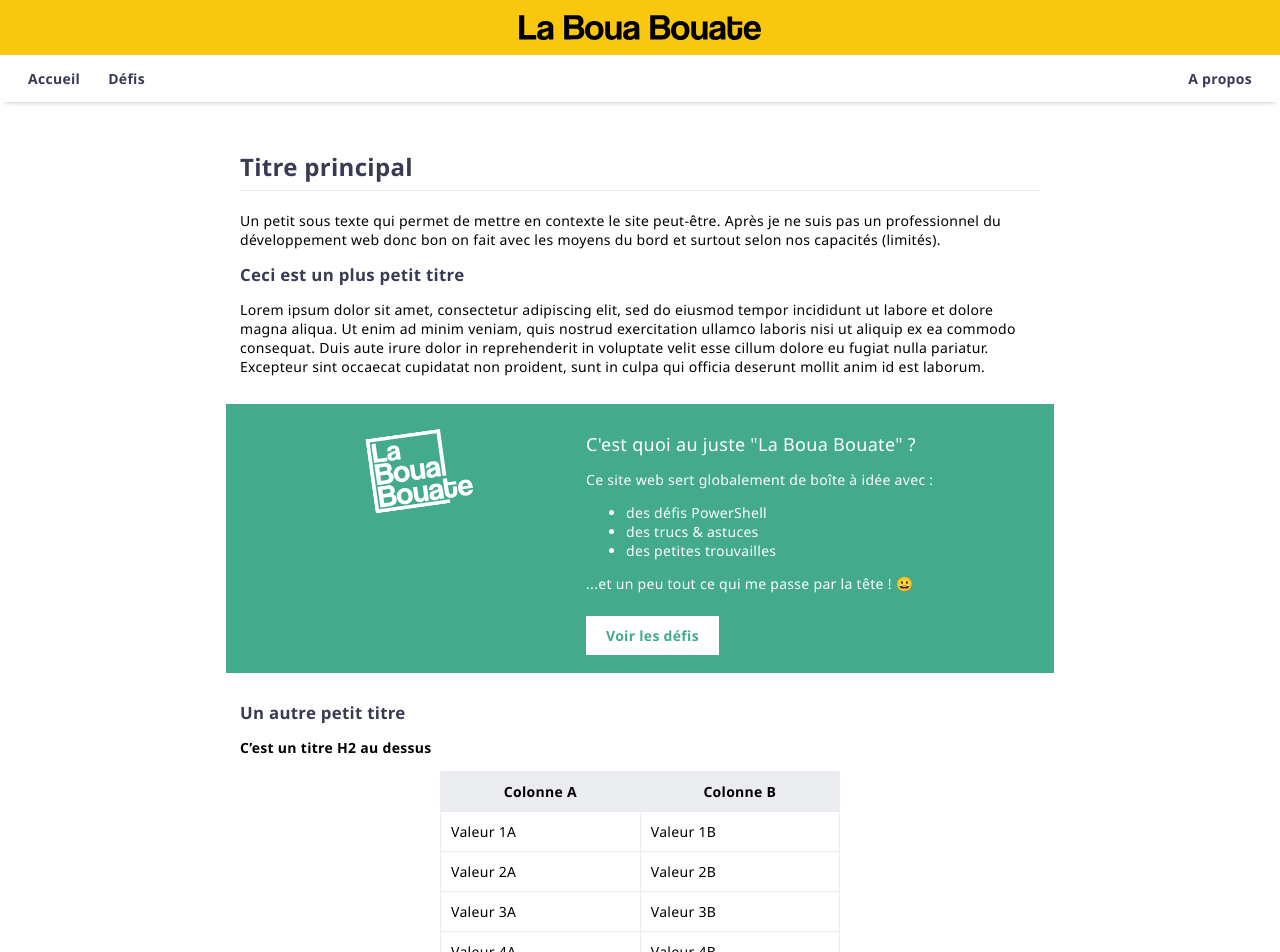
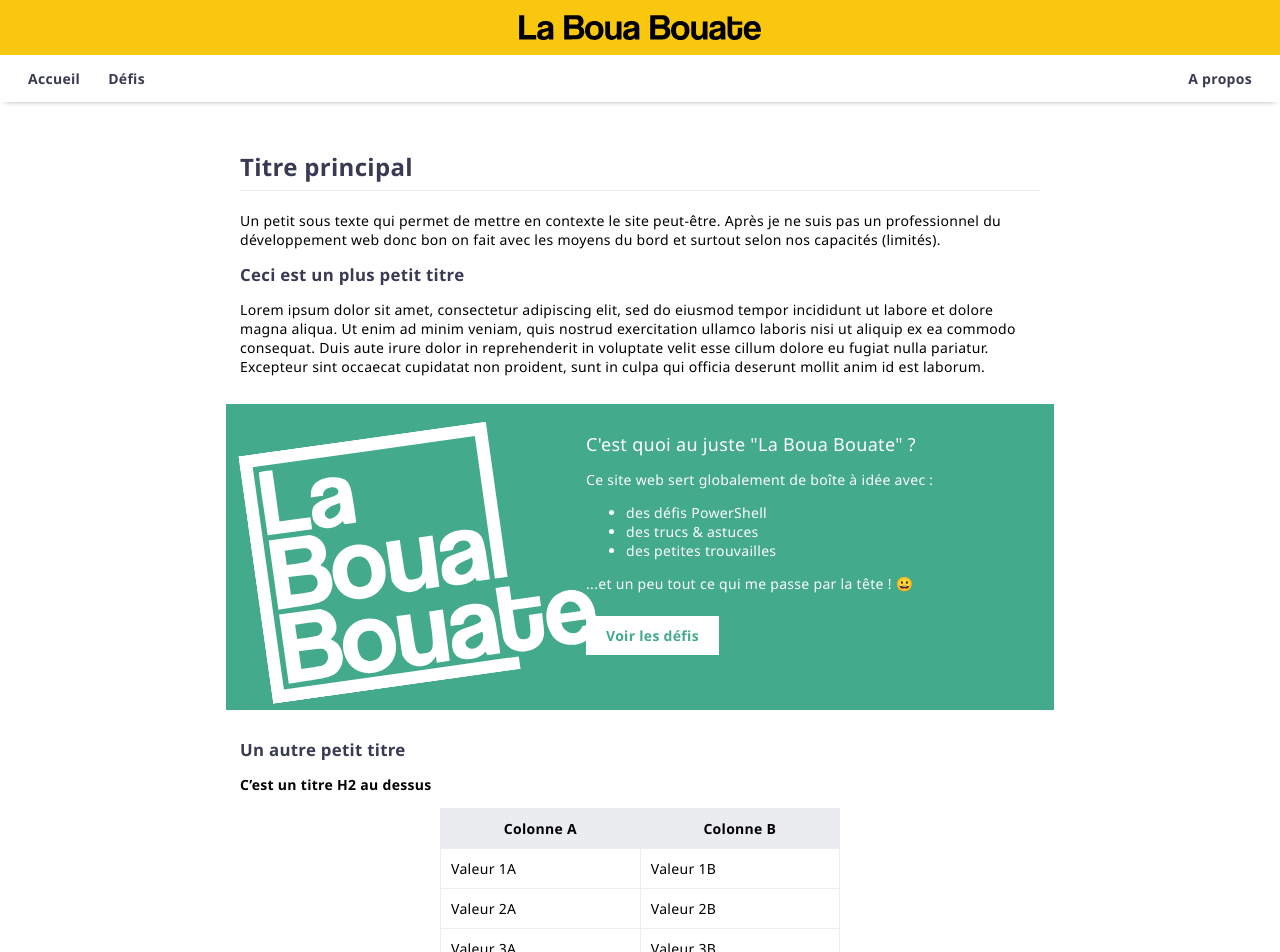
Before and after one commit to leobouard/leobouard.github.io, a Jekyll site: the page built from index.md, in a window 1280 px wide. Shown: the top 952 px of the page. Built offline with Jekyll 4.4.1, drawn with Linux system fonts in a browser that asks for light colours; our own code applies the rules of GitHub Pages for plain Markdown files.

Commit message:
Update hero

```diff
--- a/assets/css/style.scss
+++ b/assets/css/style.scss
@@ -111,10 +111,6 @@ section {
         padding: 2em;
         display: flex;
         vertical-align: middle;
-
-        img {
-            max-width: 30%;
-        }
 
         a {
             margin-top: 1em;
--- a/index.md
+++ b/index.md
@@ -7,10 +7,10 @@ Un petit sous texte qui permet de mettre en contexte le site peut-être. Après
 Lorem ipsum dolor sit amet, consectetur adipiscing elit, sed do eiusmod tempor incididunt ut labore et dolore magna aliqua. Ut enim ad minim veniam, quis nostrud exercitation ullamco laboris nisi ut aliquip ex ea commodo consequat. Duis aute irure dolor in reprehenderit in voluptate velit esse cillum dolore eu fugiat nulla pariatur. Excepteur sint occaecat cupidatat non proident, sunt in culpa qui officia deserunt mollit anim id est laborum.
 
 <div class="hero">
-    <div width="30%">
+    <div width="20%">
         <img src="/assets/images/logo_white.svg" style="transform: rotate(-8deg);">
     </div>
-    <div width="70%">
+    <div width="80%">
         <span style="font-size: large;">C'est quoi au juste "La Boua Bouate" ?</span>
         <p>Ce site web sert globalement de boîte à idée avec :</p>
         <ul>
```
